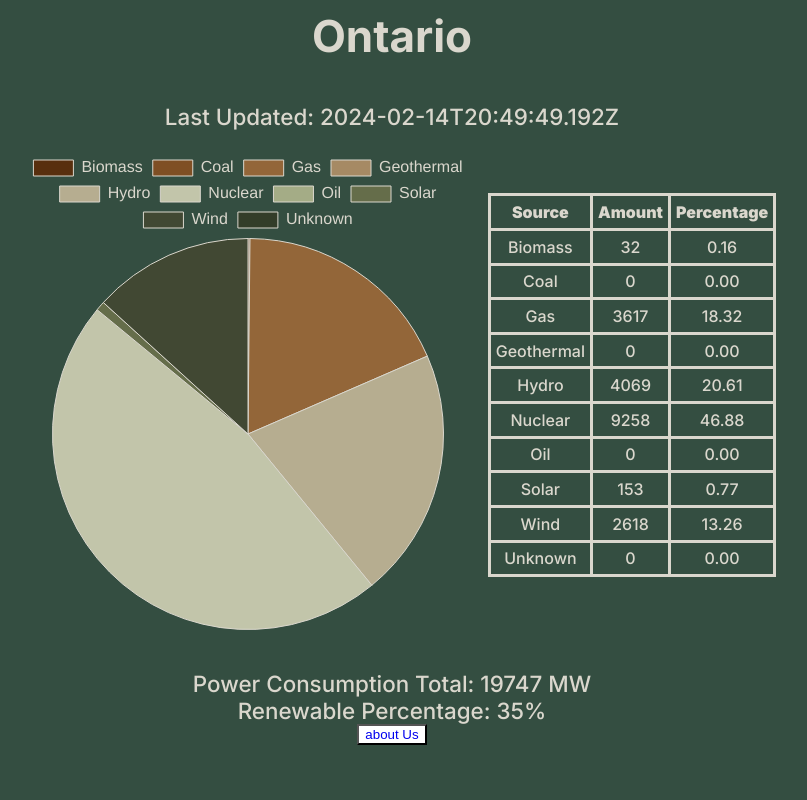
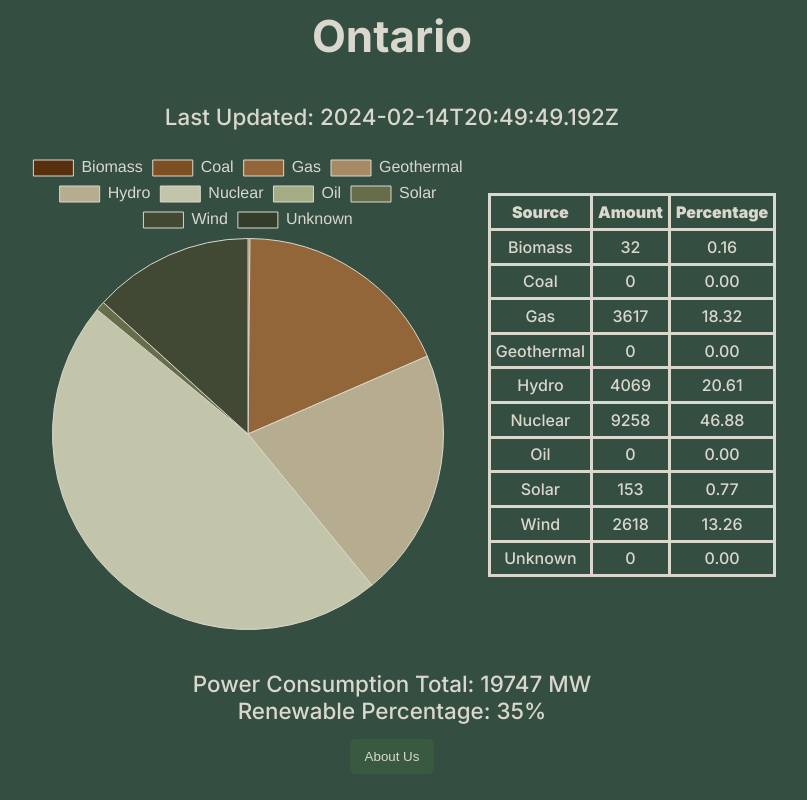
Before and after one commit to SyndicateGit/CheckYourSource, a React (Create React App) app: page / in a window 1280 px wide. Shown: the part 610-1410 px from the top of the page, without its empty margins (248-1055 px from the left). Built offline with nearby package versions, Linux system fonts and the light colour scheme; no server answers.

Commit message:
Finished styling of about button

```diff
--- a/src/App.js
+++ b/src/App.js
@@ -129,7 +129,7 @@ function App() {
         lastUpdate = {data.createdAt}
         />
         <button className='about-us-btn'>
-          <a href='https://isteyak12.github.io/ex/'>about Us</a>
+          <a href='https://isteyak12.github.io/ex/'>About Us</a>
         </button>
     </div>
     );
--- a/src/styles/Introduction.css
+++ b/src/styles/Introduction.css
@@ -1,5 +1,7 @@
 :root{
-    --Titles:#344E41;
+    --Titles:#26423E;
+    --secondaryGreen: #3A5A40;
+    --font: #DAD7CD;
 }
 
 .Intro {
@@ -39,3 +41,21 @@
         font-size: 1rem;
     }
 }
+
+.about-us-btn{
+    text-align: center;
+    justify-content: center;
+    margin: auto;
+    display: flex;
+    background-color:#3A5A40 ;
+    border: none;
+    color: #DAD7CD;
+    border-radius: 5px;
+    padding: 10px 15px 10px 15px;
+    margin-top: 15px;
+}
+
+a{
+    text-decoration: none;
+    color: #DAD7CD;
+}
```
Also changed, not shown: 1 other file (tests, documents, lock files or other folders).
